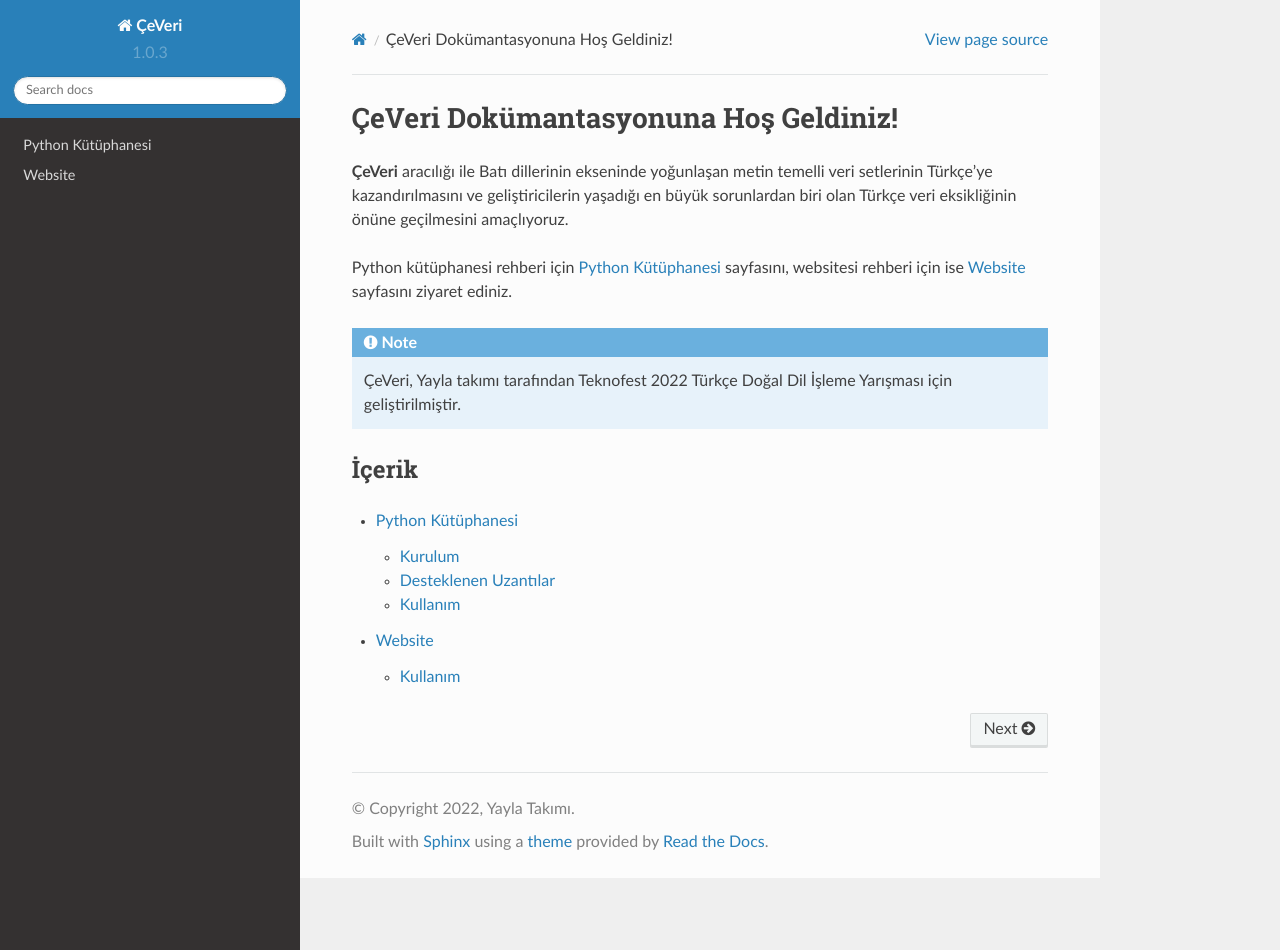
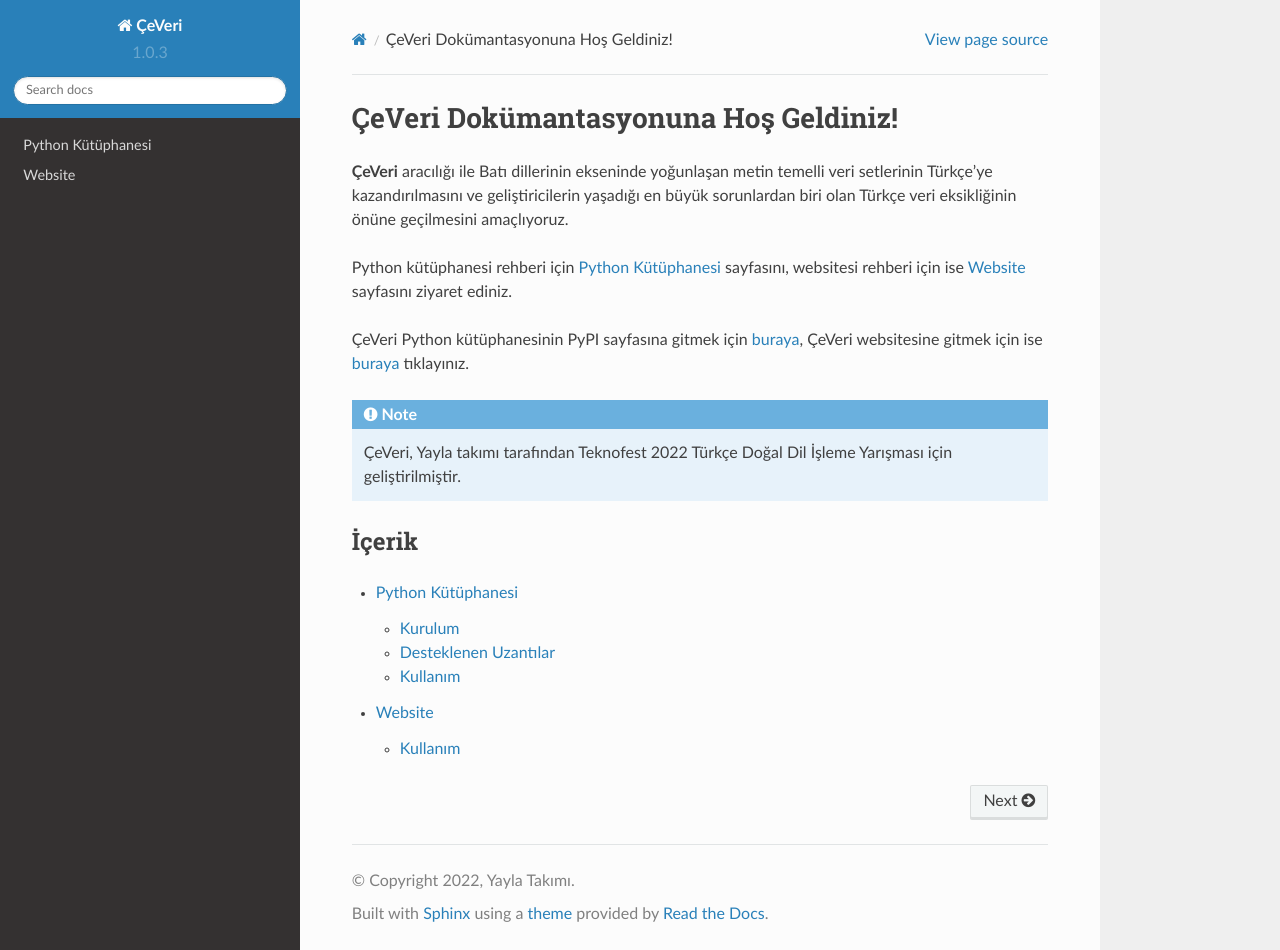
Before and after one commit to ardauzunoglu/ceveri, a Sphinx documentation site: the page built from docs/source/index.rst, in a window 1280 px wide and 950 px high. Built offline with Sphinx 7.4.7 and the Read the Docs theme 2.0.0, drawn with Linux system fonts in a browser that asks for light colours.

Commit message:
Update index.rst

```diff
--- a/docs/source/index.rst
+++ b/docs/source/index.rst
@@ -4,6 +4,8 @@
 **ÇeVeri** aracılığı ile Batı dillerinin ekseninde yoğunlaşan metin temelli veri setlerinin Türkçe’ye kazandırılmasını ve geliştiricilerin yaşadığı en büyük sorunlardan biri olan Türkçe veri eksikliğinin önüne geçilmesini amaçlıyoruz.
 
 Python kütüphanesi rehberi için :doc:`python kütüphanesi` sayfasını, websitesi rehberi için ise :doc:`website` sayfasını ziyaret ediniz.
+
+ÇeVeri Python kütüphanesinin PyPI sayfasına gitmek için `buraya <https://pypi.org/project/ceveri/>`_, ÇeVeri websitesine gitmek için ise `buraya <https://ceveri.herokuapp.com>`_ tıklayınız.
 
 .. note::
 
```
